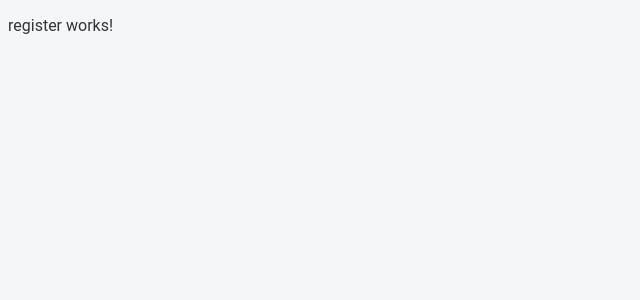
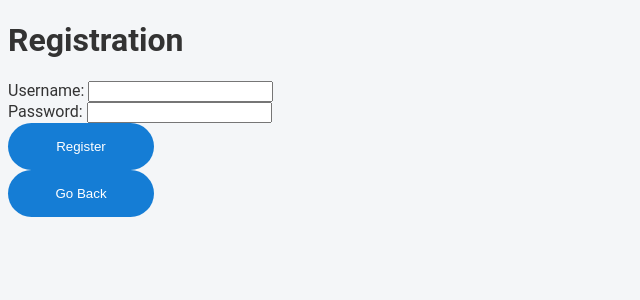
Before and after one commit to pierluigisozio/my-fitness-app, an Angular app in the folder auth-frontend/: page /register in a window 1280 px wide. Shown: the top 300 px of the page, without its empty margins (0-640 px from the left). Built offline with nearby package versions, Linux system fonts and the light colour scheme.

Commit message:
register component

```diff
--- a/auth-frontend/src/app/components/register/register.component.html
+++ b/auth-frontend/src/app/components/register/register.component.html
@@ -1 +1,25 @@
-<p>register works!</p>
+<ng-container>
+  <h1>Registration</h1>
+  <form [formGroup]="registrationForm" (ngSubmit)="onSubmit()">
+
+    <div class="input-group">
+      <label for="username">Username: </label>
+      <input id="username" formControlName="username" type="text"/>
+      <span *ngIf="registrationForm.get('username')?.invalid && registrationForm.get('username')?.touched" class="input-error">
+        Username required
+      </span>
+    </div>
+
+    <div class="input-group">
+      <label for="password">Password: </label>
+      <input id="password" formControlName="password" type="text" />
+      <span *ngIf="registrationForm.get('password')?.invalid && registrationForm.get('password')?.touched" class="input-error">
+        Password required
+      </span>
+    </div>
+
+    <button type="submit" [disabled]="registrationForm.invalid">Register</button>
+
+  </form>
+  <button (click)="goToPage('home')">Go Back</button>
+</ng-container>
--- a/auth-frontend/src/app/components/register/register.component.ts
+++ b/auth-frontend/src/app/components/register/register.component.ts
@@ -1,12 +1,51 @@
 import { Component } from '@angular/core';
+import {NavigationService} from '../../services/navigation.service';
+import {FormBuilder, FormGroup, ReactiveFormsModule, Validators} from '@angular/forms';
+import {UserService} from '../../services/user.service';
+import {IUserPayload} from '../../models/users.model';
+import { CommonModule } from '@angular/common';
 
 @Component({
   selector: 'app-register',
   standalone: true,
-  imports: [],
+  imports: [
+    ReactiveFormsModule,
+    CommonModule
+  ],
   templateUrl: './register.component.html',
   styleUrl: './register.component.scss'
 })
 export class RegisterComponent {
+  registrationForm: FormGroup;
+  constructor(
+    private navigationService : NavigationService,
+    private formBuilder : FormBuilder,
+    private userService: UserService,
+  ) {
+    this.registrationForm = this.formBuilder.group({
+      username: ['', [Validators.required]],
+      password: ['', [Validators.required, Validators.minLength(8)]]
+    });
+  }
 
+  onSubmit(): void{
+    if(this.registrationForm.valid){
+      const {username, password} = this.registrationForm.value;
+
+      const payload : IUserPayload = {username, password}
+      this.userService.registerUsername(payload).subscribe({
+        next: () => {
+          console.log("Registration successfull");
+          this.navigationService.redirectTo('login', {fromRegistration : 'true'})
+        },
+        error: (err) => {
+          console.error('Error during registration', err)
+        }
+      })
+    }
+  }
+  goToPage(page: string){
+    //this.navigationService.redirectTo(page);
+    this.navigationService.redirectTo('login', {fromRegistration : 'true'})
+  }
 }
```
